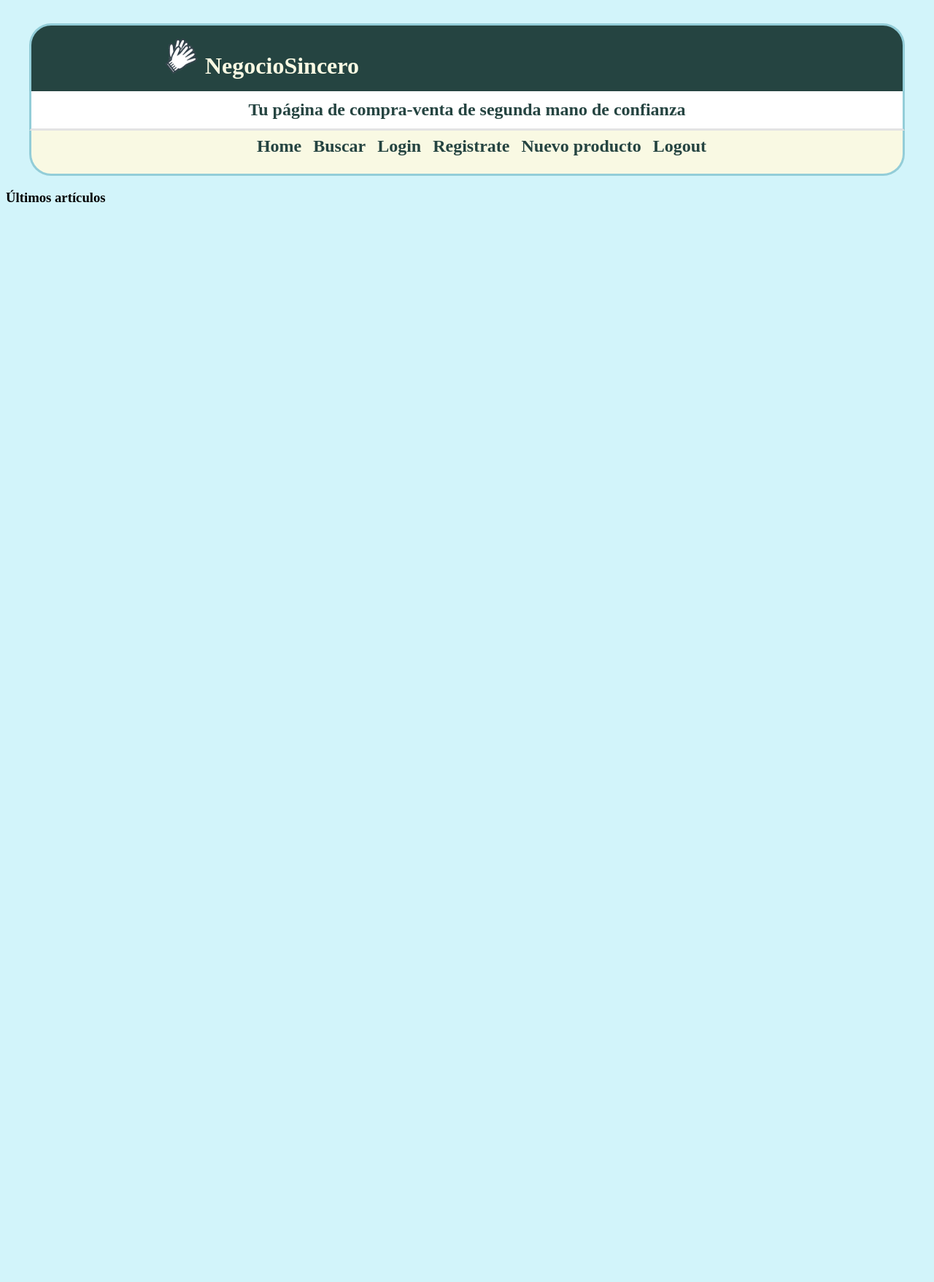
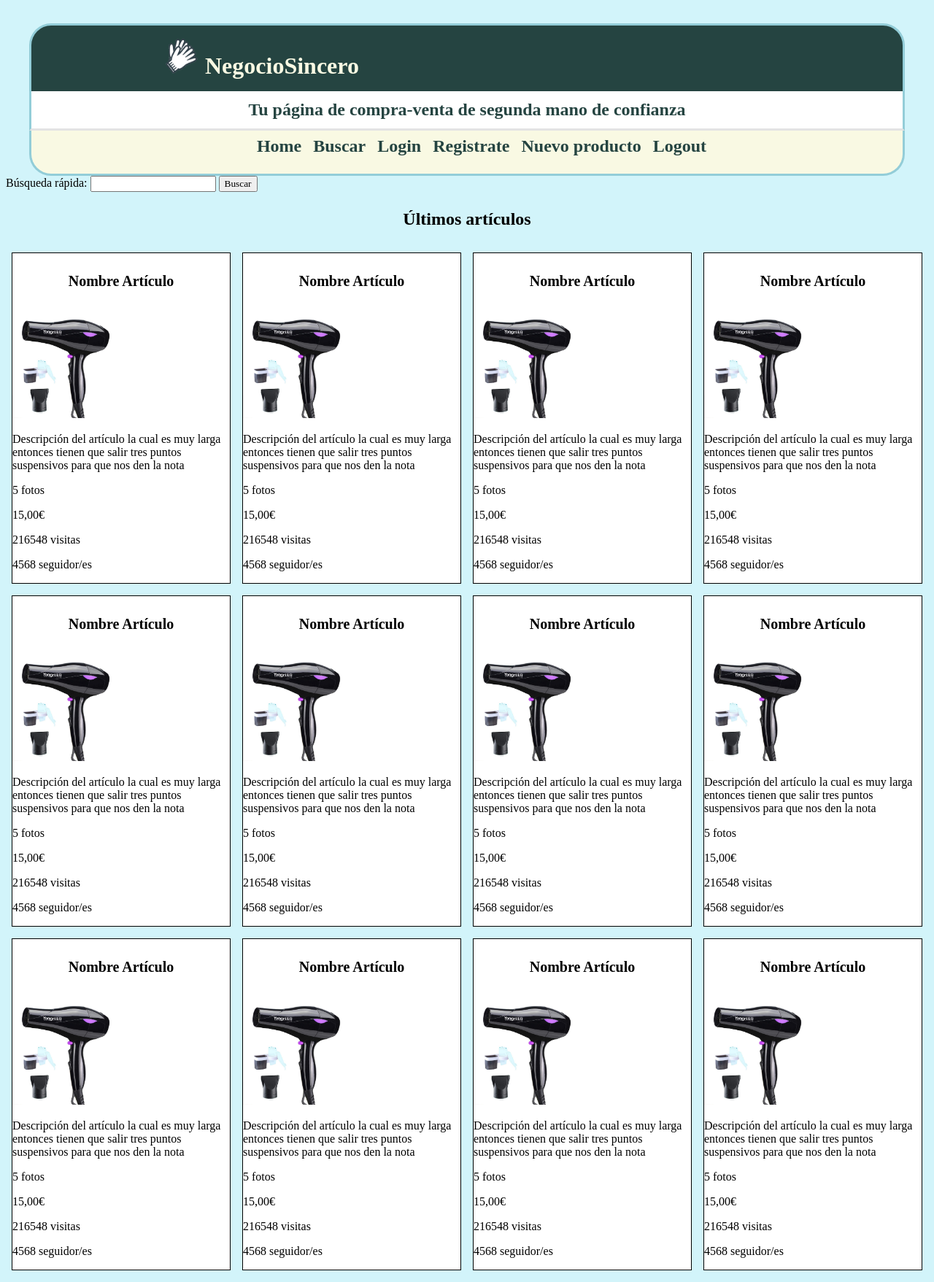
Before and after one commit to AndresGarc/PCW, a PHP site: page / in a window 1280 px wide. Shown: the whole page at 73% size. Before the commit the page ends 277 px from the top, so only its background shows below. Run offline with PHP 8.4, Linux system fonts and the light colour scheme; some web fonts are replaced.

Commit message:
Añadido lista de articulos / index+busqueda

```diff
--- a/Index.html
+++ b/Index.html
@@ -27,12 +27,149 @@
       </ul>
     </nav>
 
+    <form id="busquedaRapida" action="buscar.html" method="get">
+      <label for="busqR">Búsqueda rápida:</label>
+      <input type="text" name="busqR" id="busqR">
+      <button type="submit" name="buscar">Buscar</button>
+    </form>
+
     <section>
       <h3>Últimos artículos</h3>
 
-      <div class="flex">
-        <!-- IDEA: 12 ARTÍCULOS -->
-          <article></article>
+<!-- NOTE: ARTICULO: nombre / foto / numFots / precio / visitas  / seguido / primeria linea desc -->
+      <div id="flex">
+          <article class="boxProd">
+            <h4>Nombre Artículo</h4>
+            <img class="ftoArt" src="img/secador.jpg" alt="imagen articulo">
+            <p class="desc">Descripción del artículo la cual es muy larga entonces tienen que salir tres puntos suspensivos para que nos den la nota</p>
+              <footer>
+                <p class="numFots">5 fotos</p>
+                <p class="precio">15,00€</p>
+                <p class="vis">216548 visitas</p>
+                <p class="seguido">4568 seguidor/es</p>
+              </footer>
+          </article>
+          <article class="boxProd">
+            <h4>Nombre Artículo</h4>
+            <img class="ftoArt" src="img/secador.jpg" alt="imagen articulo">
+            <p class="desc">Descripción del artículo la cual es muy larga entonces tienen que salir tres puntos suspensivos para que nos den la nota</p>
+              <footer>
+                <p class="numFots">5 fotos</p>
+                <p class="precio">15,00€</p>
+                <p class="vis">216548 visitas</p>
+                <p class="seguido">4568 seguidor/es</p>
+              </footer>
+          </article>
+          <article class="boxProd">
+            <h4>Nombre Artículo</h4>
+            <img class="ftoArt" src="img/secador.jpg" alt="imagen articulo">
+            <p class="desc">Descripción del artículo la cual es muy larga entonces tienen que salir tres puntos suspensivos para que nos den la nota</p>
+              <footer>
+                <p class="numFots">5 fotos</p>
+                <p class="precio">15,00€</p>
+                <p class="vis">216548 visitas</p>
+                <p class="seguido">4568 seguidor/es</p>
+              </footer>
+          </article>
+          <article class="boxProd">
+            <h4>Nombre Artículo</h4>
+            <img class="ftoArt" src="img/secador.jpg" alt="imagen articulo">
+            <p class="desc">Descripción del artículo la cual es muy larga entonces tienen que salir tres puntos suspensivos para que nos den la nota</p>
+              <footer>
+                <p class="numFots">5 fotos</p>
+                <p class="precio">15,00€</p>
+                <p class="vis">216548 visitas</p>
+                <p class="seguido">4568 seguidor/es</p>
+              </footer>
+          </article>
+          <article class="boxProd">
+            <h4>Nombre Artículo</h4>
+            <img class="ftoArt" src="img/secador.jpg" alt="imagen articulo">
+            <p class="desc">Descripción del artículo la cual es muy larga entonces tienen que salir tres puntos suspensivos para que nos den la nota</p>
+              <footer>
+                <p class="numFots">5 fotos</p>
+                <p class="precio">15,00€</p>
+                <p class="vis">216548 visitas</p>
+                <p class="seguido">4568 seguidor/es</p>
+              </footer>
+          </article>
+          <article class="boxProd">
+            <h4>Nombre Artículo</h4>
+            <img class="ftoArt" src="img/secador.jpg" alt="imagen articulo">
+            <p class="desc">Descripción del artículo la cual es muy larga entonces tienen que salir tres puntos suspensivos para que nos den la nota</p>
+              <footer>
+                <p class="numFots">5 fotos</p>
+                <p class="precio">15,00€</p>
+                <p class="vis">216548 visitas</p>
+                <p class="seguido">4568 seguidor/es</p>
+              </footer>
+          </article>
+          <article class="boxProd">
+            <h4>Nombre Artículo</h4>
+            <img class="ftoArt" src="img/secador.jpg" alt="imagen articulo">
+            <p class="desc">Descripción del artículo la cual es muy larga entonces tienen que salir tres puntos suspensivos para que nos den la nota</p>
+              <footer>
+                <p class="numFots">5 fotos</p>
+                <p class="precio">15,00€</p>
+                <p class="vis">216548 visitas</p>
+                <p class="seguido">4568 seguidor/es</p>
+              </footer>
+          </article>
+          <article class="boxProd">
+            <h4>Nombre Artículo</h4>
+            <img class="ftoArt" src="img/secador.jpg" alt="imagen articulo">
+            <p class="desc">Descripción del artículo la cual es muy larga entonces tienen que salir tres puntos suspensivos para que nos den la nota</p>
+              <footer>
+                <p class="numFots">5 fotos</p>
+                <p class="precio">15,00€</p>
+                <p class="vis">216548 visitas</p>
+                <p class="seguido">4568 seguidor/es</p>
+              </footer>
+          </article>
+          <article class="boxProd">
+            <h4>Nombre Artículo</h4>
+            <img class="ftoArt" src="img/secador.jpg" alt="imagen articulo">
+            <p class="desc">Descripción del artículo la cual es muy larga entonces tienen que salir tres puntos suspensivos para que nos den la nota</p>
+              <footer>
+                <p class="numFots">5 fotos</p>
+                <p class="precio">15,00€</p>
+                <p class="vis">216548 visitas</p>
+                <p class="seguido">4568 seguidor/es</p>
+              </footer>
+          </article>
+          <article class="boxProd">
+            <h4>Nombre Artículo</h4>
+            <img class="ftoArt" src="img/secador.jpg" alt="imagen articulo">
+            <p class="desc">Descripción del artículo la cual es muy larga entonces tienen que salir tres puntos suspensivos para que nos den la nota</p>
+              <footer>
+                <p class="numFots">5 fotos</p>
+                <p class="precio">15,00€</p>
+                <p class="vis">216548 visitas</p>
+                <p class="seguido">4568 seguidor/es</p>
+              </footer>
+          </article>
+          <article class="boxProd">
+            <h4>Nombre Artículo</h4>
+            <img class="ftoArt" src="img/secador.jpg" alt="imagen articulo">
+            <p class="desc">Descripción del artículo la cual es muy larga entonces tienen que salir tres puntos suspensivos para que nos den la nota</p>
+              <footer>
+                <p class="numFots">5 fotos</p>
+                <p class="precio">15,00€</p>
+                <p class="vis">216548 visitas</p>
+                <p class="seguido">4568 seguidor/es</p>
+              </footer>
+          </article>
+          <article class="boxProd">
+            <h4>Nombre Artículo</h4>
+            <img class="ftoArt" src="img/secador.jpg" alt="imagen articulo">
+            <p class="desc">Descripción del artículo la cual es muy larga entonces tienen que salir tres puntos suspensivos para que nos den la nota</p>
+              <footer>
+                <p class="numFots">5 fotos</p>
+                <p class="precio">15,00€</p>
+                <p class="vis">216548 visitas</p>
+                <p class="seguido">4568 seguidor/es</p>
+              </footer>
+          </article>
       </div>
 
     </section>
--- a/estilo.css
+++ b/estilo.css
@@ -62,14 +62,17 @@
 /*END CABECERA*/
 
 /*BODY*/
-
 body{
   background-color: #d2f4fa /*var(--colorAzulC)*/;
   min-width: 360px; /* MÍNIMO PANTALLA */
 }
 
+  body>section>h3{
+    text-align: center;
+    font-size: 1.5em;
+  }
+
 /*NAVBAR*/
-
 body>nav{
   background-color:var(--colorCrema);
   text-align:center;
@@ -99,7 +102,6 @@ body>nav{
     max-height: 20em;
   }
 
-
   body>nav>label{
     cursor:pointer;
   }
@@ -116,11 +118,8 @@ body>nav{
 
 /*END NAVBAR*/
 
-
-
 /*FORMULARIOS*/
-
-form{
+#formu{
   border: 2.25px solid var(--colorAzulO);
   border-radius: 15px;
   margin: 3em;
@@ -130,51 +129,102 @@ form{
 }
 
   #tituloReg{
-    font-size: 1.2em;
     text-align: center;
     border-bottom: 1px solid var(--colorAzulO);
     padding-bottom: .2em;
   }
 
-  form>p{
+  #formu>p{
     display: flex;
     flex-direction: column;
     text-align: center;
     font-size: 1.15em;
   }
 
-    form>p>input{
+    #formu>p>input{
       width: 75%;
       margin: .2em auto;
       padding: .5em;
       border-radius: 15px;
     }
 
-      form>p>input:focus{
+      #formu>p>input:focus{
         background-color: var(--colorCrema);
       }
 
-    form>p>img{
+      #formu>p>input:hover{
+        background-color: var(--colorRosa);
+      }
+
+    #formu>p>img{
       width: 150px;
       height: 150px;
       margin: .5em auto;
     }
 
-    form>button{
+    #formu>button{
       padding: .25em;
       width: 20%;
       height: auto;
       display: block;
       margin: 0 auto;
       border-radius:15px;
+      cursor: pointer;
     }
 
+    #formu>button:hover{
+        background-color: var(--colorRosa);
+    }
+
+    #formu>button:active{
+        background-color: var(--colorRosa);
+    }
+
+#busquedaRapida{
+
+}
+
 /*END FORMULARIOS*/
+
+/*LISTA DE ARTICULOS*/
+.boxProd{
+  margin: 1em;
+  background-color: white;
+  border: 1px solid black;
+}
+
+.boxProd:hover{
+  background-color: var(--colorAzulC);
+  border: 3px solid var(--colorAzulN);
+}
+
+  .boxProd>h4{
+    text-align: center;
+    font-size: 1.25em;
+  }
+
+  .ftoArt{
+    max-width: 150px;
+    height: auto;
+  }
+
+/*END LISTA DE ARTICULOS*/
 
 /*END BODY*/
 
 /*QUERYS*/
-@media all and (min-width:680px){ /*EXCLUSIVO PARA EL NAAVBAR*/
+@media all and (min-width:1300px){ /*EXCLUSIVO PARA EL HEADER*/
+  header,nav{
+    max-width: 1155px;
+    margin: 0 auto;
+  }
+  header{
+    margin-top: 3em;
+  }
+}
+
+@media all and (min-width:680px){
+/*NAVBAR*/
   body>nav>label{
     display:none;
   }
@@ -193,14 +243,41 @@ form{
     body>nav>ul>li{
       padding: .5em;
     }
+/*end NAVBAR*/
+
+#formu{
+  max-width: 600px;
+  margin: 0 auto;
 }
 
+/*FLEX ARTICULOS*/
+body>section>#flex{
+  display: flex;
+  flex-wrap: wrap;
+  justify-content: center;  /*REPARTE EL ESPACIO DEL FLEX*/
+}
+
+body>section>#flex>article{ /*2 ARTICULOS*/
+  width: 45%;
+  margin: .5em;
+  flex-grow: 1; /*CRECEN TODOS EN 1, SI AUMENTAS ES EL DOBLE O TRIPLE DEL TEMAÑO Y SE REPARTEN EN PARTES IGUALES*/
+}
+/* END FLEX ARTICULOS*/
+}
 
 @media all and (min-width:655px){
 
-  form{
-    max-width: 600px;
-    margin: 0 auto;
+}
+
+/*PARA FLEXEAR ARTICULOS*/
+@media all and (min-width:960px){ /*3 ARTICULOS*/
+  body>section>#flex>article{
+    width: 30%;
   }
-
 }
+@media all and (min-width:1190px){ /*4 ARTICULOS*/
+  body>section>#flex>article{
+    width: 20%;
+  }
+}
+/*PARA FLEXEAR ARTICULOS*/
--- a/login.html
+++ b/login.html
@@ -27,7 +27,7 @@
     </nav>
 
     <h2>Login</h2>
-    <form class="formLog" action="index.html" method="get">
+    <form id="formu" action="index.html" method="get">
       <p>
         <label for="nomUsu">Nombre usuario</label>
         <input type="text" name="nomUsu" id="nomUsu" autofocus required>
--- a/nuevo.html
+++ b/nuevo.html
@@ -24,7 +24,7 @@
         <li><a href="index.html">Logout</a></li>
       </ul>
     </nav>
-    <form method="get">
+    <form id="formu" method="get">
       <p>
         <label for="articulo">Nombre del Articulo(*)</label>
         <input type="text" name="articulo" id="articulo" size="20" maxlength="100" required autofocus>
--- a/registro.html
+++ b/registro.html
@@ -27,7 +27,7 @@
     </nav>
 
     <h2>Registrate!</h2>
-    <form class="formReg" action="index.html" enctype="multipart/form-data" method="post">
+    <form id="formu" action="index.html" enctype="multipart/form-data" method="post">
       <p id="tituloReg"><b>Campo obligatorio (*)</b></p>
       <p>
         <label for="login">Nombre usuario (*)</label>
```
Also changed, not shown: buscar.html (+52 -1 lines), img/secador.jpg (added).
